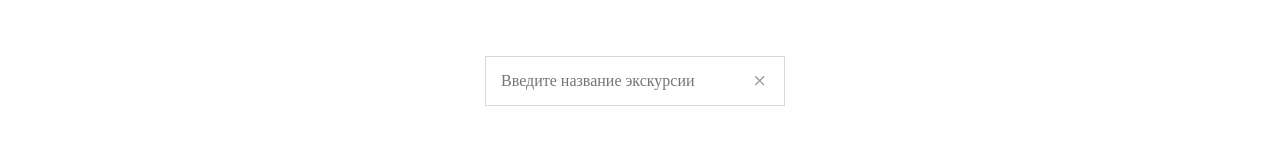
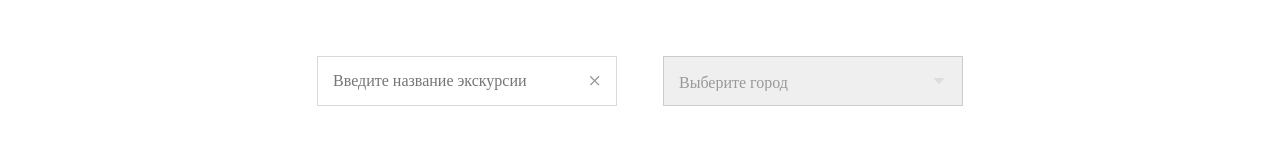
Before and after one commit to Nedbailova/test-task-sputnik8, a Vue app: page / in a window 1280 px wide. Shown: the part 166-322 px from the top of the page. Built offline with nearby package versions, Linux system fonts and the light colour scheme; a web font is replaced by a local one.

Commit message:
add dropdown

```diff
--- a/src/App.vue
+++ b/src/App.vue
@@ -2,6 +2,7 @@
 import LogoSputnik8 from './components/LogoSputnik8.vue'
 import Heading from './components/Heading.vue'
 import Search from './components/Search.vue'
+import CityDropdown from './components/CityDropdown.vue'
 import ExcursionCardList from '././components/ExcursionCardList.vue'
 </script>
 
@@ -18,6 +19,7 @@ import ExcursionCardList from '././components/ExcursionCardList.vue'
   <main>
     <div class="search-block">
       <Search />
+      <CityDropdown />
     </div>
     <ExcursionCardList />
   </main>
@@ -43,5 +45,6 @@ header {
   justify-content: center;
   flex-direction: row;
   align-items: center;
+  gap: 8px;
 }
 </style>
--- /dev/null
+++ b/src/components/CityDropdown.vue
@@ -0,0 +1,64 @@
+<script setup lang="ts">
+const cities = [
+  { id: 1, name: 'Москва' },
+  { id: 2, name: 'Санкт-Петербург' },
+  { id: 3, name: 'Казань' },
+  { id: 4, name: 'Сочи' },
+  { id: 5, name: 'Инта' },
+]
+
+document.addEventListener('DOMContentLoaded', () => {
+  const cityDropdown = document.getElementById('city-dropdown')
+  if (cityDropdown) {
+    cities.forEach(city => {
+      const option = document.createElement('option')
+      option.value = String(city.id)
+      option.text = city.name
+      cityDropdown.appendChild(option)
+    })
+  } else {
+    console.error('Not found select with id "city-dropdown"')
+  }
+})
+</script>
+
+<template>
+  <svg
+    width="12"
+    height="6"
+    viewBox="0 0 12 6"
+    fill="none"
+    xmlns="http://www.w3.org/2000/svg"
+  >
+    <path
+      d="M1.20711 0C0.761654 0 0.538571 0.538571 0.853553 0.853553L5.64645 5.64645C5.84171 5.84171 6.15829 5.84171 6.35355 5.64645L11.1464 0.853554C11.4614 0.538571 11.2383 0 10.7929 0H1.20711Z"
+      fill="#DDDDDD"
+    />
+  </svg>
+
+  <select id="city-dropdown">
+    <option value="" hidden>Выберите город</option>
+  </select>
+</template>
+
+<style scoped>
+select {
+  width: 300px;
+  height: 50px;
+  padding: 14.5px 19.67px 14.5px 15px;
+  box-sizing: border-box;
+  font-weight: 400;
+  font-size: 16px;
+  line-height: 21px;
+  color: #999999;
+  appearance: none;
+  border: none;
+  outline: none;
+  border: 1px solid #00000026;
+}
+
+svg {
+  position: relative;
+  left: 290px;
+}
+</style>
--- a/src/components/Search.vue
+++ b/src/components/Search.vue
@@ -45,7 +45,7 @@ input:focus {
 
 svg {
   position: relative;
-  right: 30px;
+  right: 35px;
   cursor: pointer;
 }
 </style>
```
